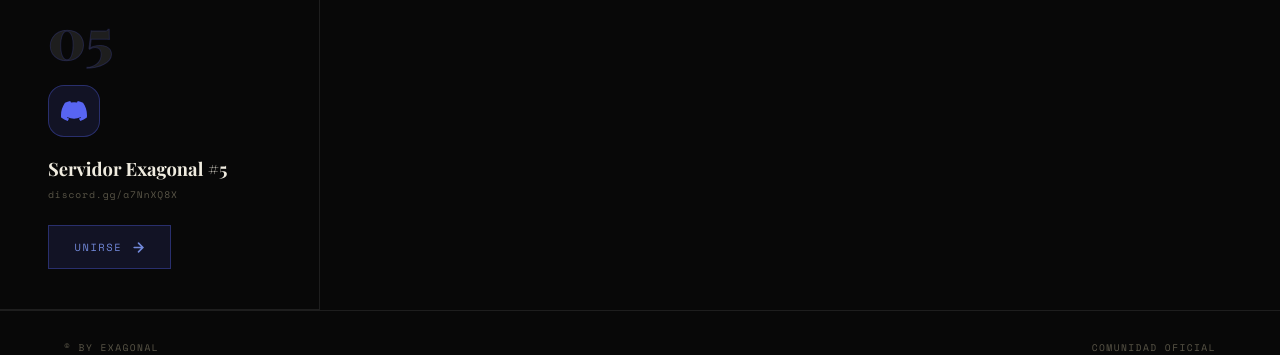
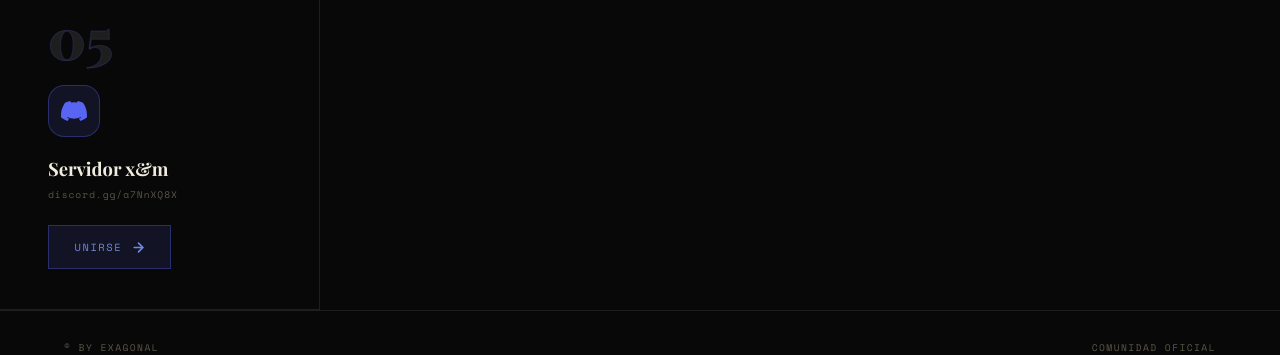
Before and after one commit to createexagonal/test-sv, a Flask app: page /discord in a window 1280 px wide. Shown: the part 949-1304 px from the top of the page. Run offline with Flask 3, Linux system fonts and the light colour scheme.

Commit message:
Update discord.html

```diff
--- a/templates/discord.html
+++ b/templates/discord.html
@@ -404,7 +404,7 @@
         <path d="M20.317 4.37a19.791 19.791 0 0 0-4.885-1.515.074.074 0 0 0-.079.037c-.21.375-.444.864-.608 1.25a18.27 18.27 0 0 0-5.487 0 12.64 12.64 0 0 0-.617-1.25.077.077 0 0 0-.079-.037A19.736 19.736 0 0 0 3.677 4.37a.07.07 0 0 0-.032.027C.533 9.046-.32 13.58.099 18.057a.082.082 0 0 0 .031.057 19.9 19.9 0 0 0 5.993 3.03.078.078 0 0 0 .084-.028 14.09 14.09 0 0 0 1.226-1.994.076.076 0 0 0-.041-.106 13.107 13.107 0 0 1-1.872-.892.077.077 0 0 1-.008-.128 10.2 10.2 0 0 0 .372-.292.074.074 0 0 1 .077-.01c3.928 1.793 8.18 1.793 12.062 0a.074.074 0 0 1 .078.01c.12.098.246.198.373.292a.077.077 0 0 1-.006.127 12.299 12.299 0 0 1-1.873.892.077.077 0 0 0-.041.107c.36.698.772 1.362 1.225 1.993a.076.076 0 0 0 .084.028 19.839 19.839 0 0 0 6.002-3.03.077.077 0 0 0 .032-.054c.5-5.177-.838-9.674-3.549-13.66a.061.061 0 0 0-.031-.03z"/>
       </svg>
     </div>
-    <div class="server-name">Servidor Exagonal #5</div>
+    <div class="server-name">Servidor x&m</div>
     <div class="server-invite">discord.gg/a7NnXQ8X</div>
     <a href="https://discord.gg/a7NnXQ8X" target="_blank" rel="noopener" class="join-btn">
       Unirse
```
